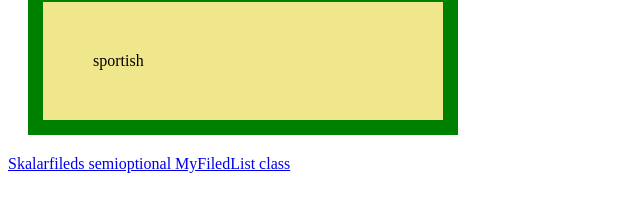
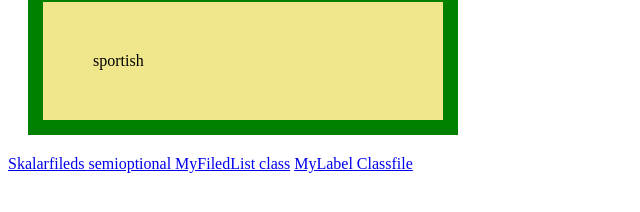
Before and after one commit to ledlightjungledStefan/Osterei, a Jekyll site: the page built from solarplexus.markdown, in a window 1280 px wide. Shown: the part 418-630 px from the top of the page, without its empty margins (0-640 px from the left). Built offline with Jekyll 4.4.1, drawn with Linux system fonts in a browser that asks for light colours.

Commit message:
Update ApfelErbse.html

```diff
--- a/_layouts/ApfelErbse.html
+++ b/_layouts/ApfelErbse.html
@@ -20,5 +20,6 @@
         sportish
       </div>
     <a href="https://pastebin.com/L5VWsR1R" class="btn">Skalarfileds semioptional MyFiledList class</a>
+    <a href="https://pastebin.com/MC8MeM8Y" class="btn">MyLabel Classfile</a>
   </body>
 </html>
```
